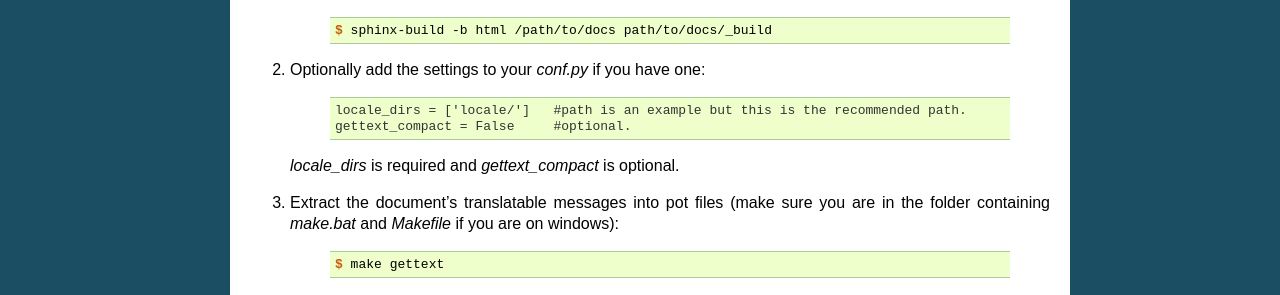
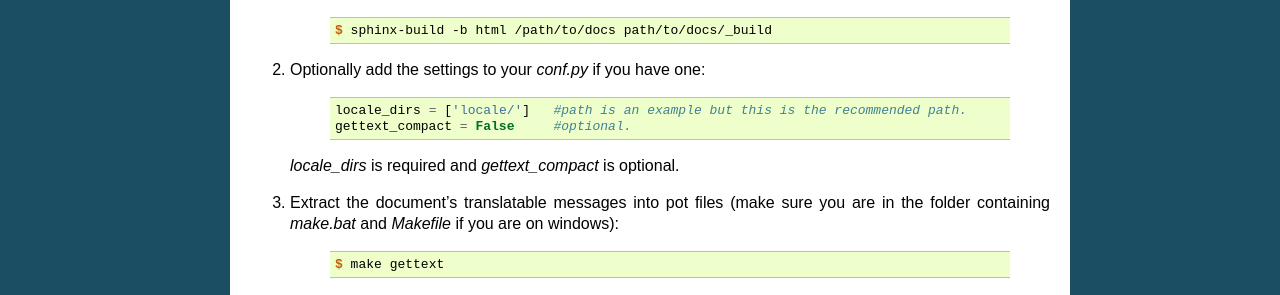
Before and after one commit to SekouD/potranslator, a Sphinx documentation site: the page built from docs/usage.rst, in a window 1280 px wide. Shown: the part 566-861 px from the top of the page. Built offline with Sphinx 7.4.7, drawn with Linux system fonts in a browser that asks for light colours; the version number is read from the project's files by our own code.

Commit message:
Updated documentation.

```diff
--- a/README.rst
+++ b/README.rst
@@ -165,7 +165,7 @@ This section describes how to translate documents generated by Sphinx_ with the
 
 2. Optionally add the settings to your `conf.py` if you have one:
 
-    .. code-block:: console
+    .. code-block:: python
 
       locale_dirs = ['locale/']   #path is an example but this is the recommended path.
       gettext_compact = False     #optional.
--- a/docs/usage.rst
+++ b/docs/usage.rst
@@ -39,7 +39,7 @@ This section describes how to translate documents generated by Sphinx_ with the
 
 2. Optionally add the settings to your `conf.py` if you have one:
 
-    .. code-block:: console
+    .. code-block:: python
 
       locale_dirs = ['locale/']   #path is an example but this is the recommended path.
       gettext_compact = False     #optional.
```
